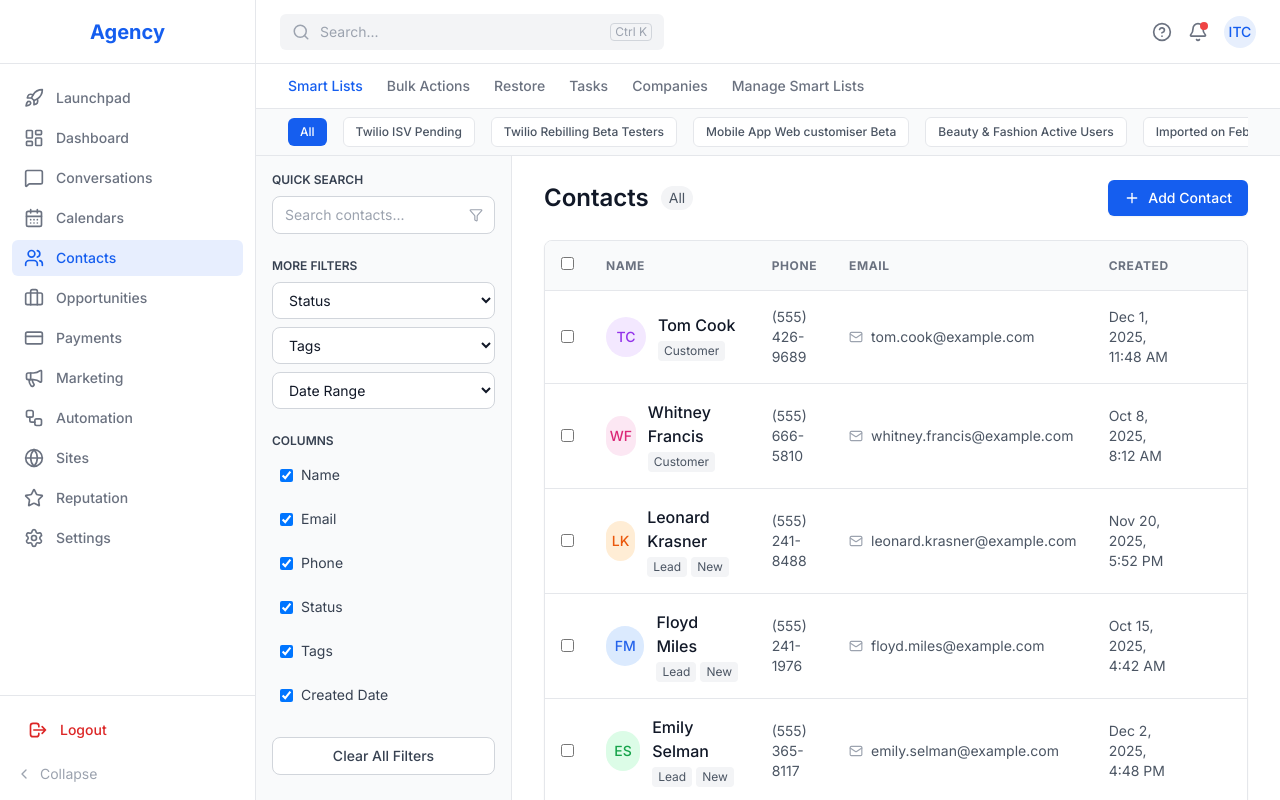
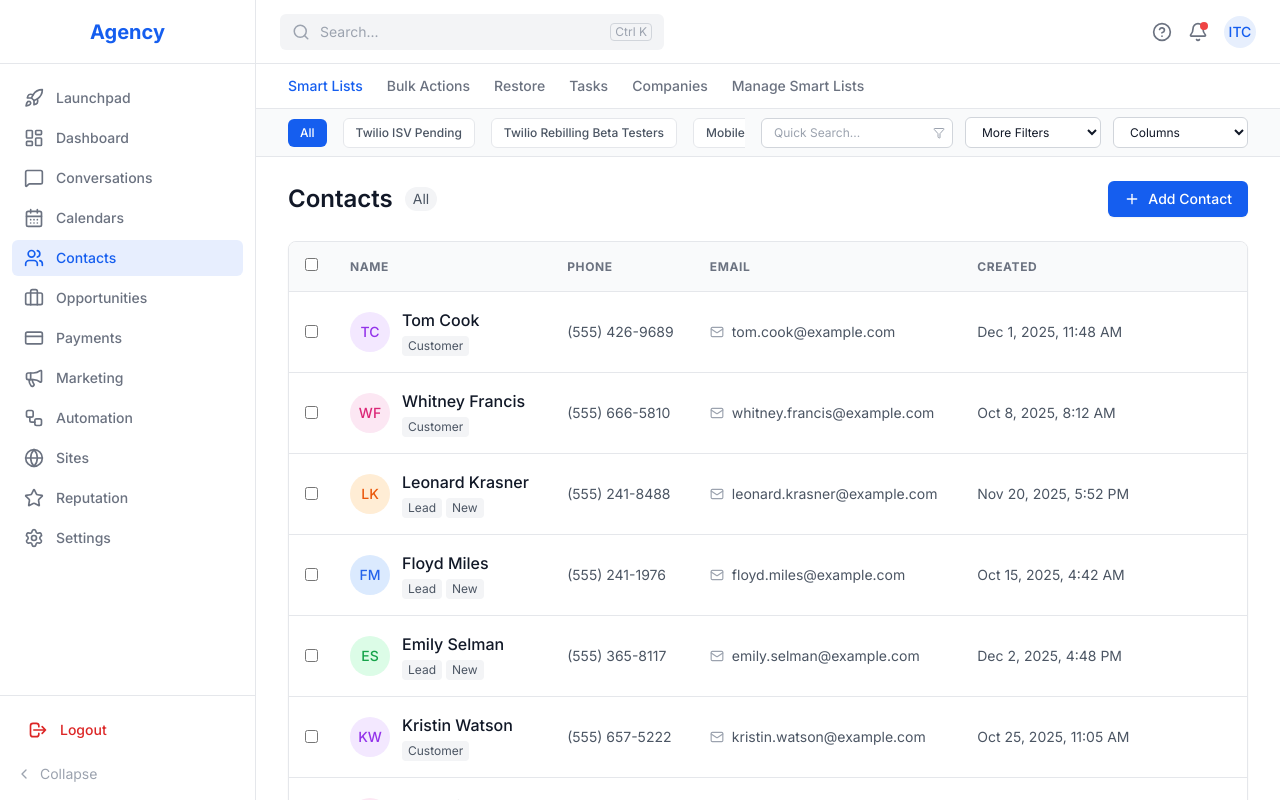
Before and after one commit to itcyanbu/itcyanbu-erp, a React (Vite) app: page / in a window 1280 px wide. Both pictures are taken after a click on the button "Sign In". Built offline with nearby package versions, Linux system fonts and the light colour scheme.

Commit message:
Deploy updates

```diff
--- a/src/components/ContactsPage.tsx
+++ b/src/components/ContactsPage.tsx
@@ -85,6 +85,8 @@ const ContactsPage = () => {
             {/* Filter Tabs Row - Only show when Smart Lists is active */}
             {activeTab === 'Smart Lists' && (
                 <div className="border-b border-gray-200 px-8 py-2 bg-gray-50">
+                    <div className="flex items-center justify-between gap-4">
+                        {/* Left side - Filter tabs */}
                         <div className="flex items-center gap-4 overflow-x-auto">
                             {filterTabs.map(filter => (
                                 <button
@@ -99,71 +101,48 @@ const ContactsPage = () => {
                                 </button>
                             ))}
                         </div>
+
+                        {/* Right side - Filter controls */}
+                        <div className="flex items-center gap-3 shrink-0">
+                            {/* Quick Search */}
+                            <div className="relative">
+                                <input
+                                    type="text"
+                                    placeholder="Quick Search..."
+                                    onChange={(e) => setSearchQuery(e.target.value)}
+                                    className="w-48 px-3 py-1.5 text-xs border border-gray-300 rounded-md focus:outline-none focus:ring-2 focus:ring-ghl-blue"
+                                />
+                                <Filter className="absolute right-2 top-1/2 -translate-y-1/2 text-gray-400" size={12} />
+                            </div>
+
+                            {/* More Filters Dropdown */}
+                            <select className="px-3 py-1.5 text-xs border border-gray-300 rounded-md focus:outline-none focus:ring-2 focus:ring-ghl-blue bg-white">
+                                <option>More Filters</option>
+                                <option>Status: Active</option>
+                                <option>Status: Inactive</option>
+                                <option>Tags: Lead</option>
+                                <option>Tags: Customer</option>
+                                <option>Last 7 days</option>
+                                <option>Last 30 days</option>
+                            </select>
+
+                            {/* Columns Dropdown */}
+                            <select className="px-3 py-1.5 text-xs border border-gray-300 rounded-md focus:outline-none focus:ring-2 focus:ring-ghl-blue bg-white">
+                                <option>Columns</option>
+                                <option>✓ Name</option>
+                                <option>✓ Email</option>
+                                <option>✓ Phone</option>
+                                <option>✓ Status</option>
+                                <option>✓ Tags</option>
+                                <option>✓ Created Date</option>
+                            </select>
+                        </div>
+                    </div>
                 </div>
             )}
 
             {/* Action Bar */}
             <div className="flex-1 flex overflow-hidden">
-                {/* Left Sidebar - Filters */}
-                <div className="w-64 border-r border-gray-200 bg-gray-50 overflow-y-auto shrink-0">
-                    <div className="p-4 space-y-6">
-                        {/* Quick Search */}
-                        <div>
-                            <label className="block text-xs font-semibold text-gray-700 mb-2 uppercase">Quick Search</label>
-                            <div className="relative">
-                                <input
-                                    type="text"
-                                    placeholder="Search contacts..."
-                                    onChange={(e) => setSearchQuery(e.target.value)}
-                                    className="w-full px-3 py-2 text-sm border border-gray-300 rounded-lg focus:outline-none focus:ring-2 focus:ring-ghl-blue"
-                                />
-                                <Filter className="absolute right-3 top-1/2 -translate-y-1/2 text-gray-400" size={14} />
-                            </div>
-                        </div>
-
-                        {/* More Filters */}
-                        <div>
-                            <label className="block text-xs font-semibold text-gray-700 mb-2 uppercase">More Filters</label>
-                            <div className="space-y-2">
-                                <select className="w-full px-3 py-2 text-sm border border-gray-300 rounded-lg focus:outline-none focus:ring-2 focus:ring-ghl-blue bg-white">
-                                    <option>Status</option>
-                                    <option>Active</option>
-                                    <option>Inactive</option>
-                                </select>
-                                <select className="w-full px-3 py-2 text-sm border border-gray-300 rounded-lg focus:outline-none focus:ring-2 focus:ring-ghl-blue bg-white">
-                                    <option>Tags</option>
-                                    <option>Lead</option>
-                                    <option>Customer</option>
-                                </select>
-                                <select className="w-full px-3 py-2 text-sm border border-gray-300 rounded-lg focus:outline-none focus:ring-2 focus:ring-ghl-blue bg-white">
-                                    <option>Date Range</option>
-                                    <option>Last 7 days</option>
-                                    <option>Last 30 days</option>
-                                    <option>Last 90 days</option>
-                                </select>
-                            </div>
-                        </div>
-
-                        {/* Column Customization */}
-                        <div>
-                            <label className="block text-xs font-semibold text-gray-700 mb-2 uppercase">Columns</label>
-                            <div className="space-y-2">
-                                {['Name', 'Email', 'Phone', 'Status', 'Tags', 'Created Date'].map((col) => (
-                                    <label key={col} className="flex items-center gap-2 text-sm text-gray-700 cursor-pointer hover:bg-white p-2 rounded">
-                                        <input type="checkbox" defaultChecked className="rounded border-gray-300 text-ghl-blue focus:ring-ghl-blue" />
-                                        <span>{col}</span>
-                                    </label>
-                                ))}
-                            </div>
-                        </div>
-
-                        {/* Clear Filters */}
-                        <button className="w-full px-3 py-2 text-sm font-medium text-gray-700 bg-white border border-gray-300 rounded-lg hover:bg-gray-50 transition-colors">
-                            Clear All Filters
-                        </button>
-                    </div>
-                </div>
-
                 {/* Main Content */}
                 <div className="flex-1 flex flex-col overflow-hidden">
                     <div className="px-8 py-6">
```
Lines whose indentation alone changed are shown as unchanged.
